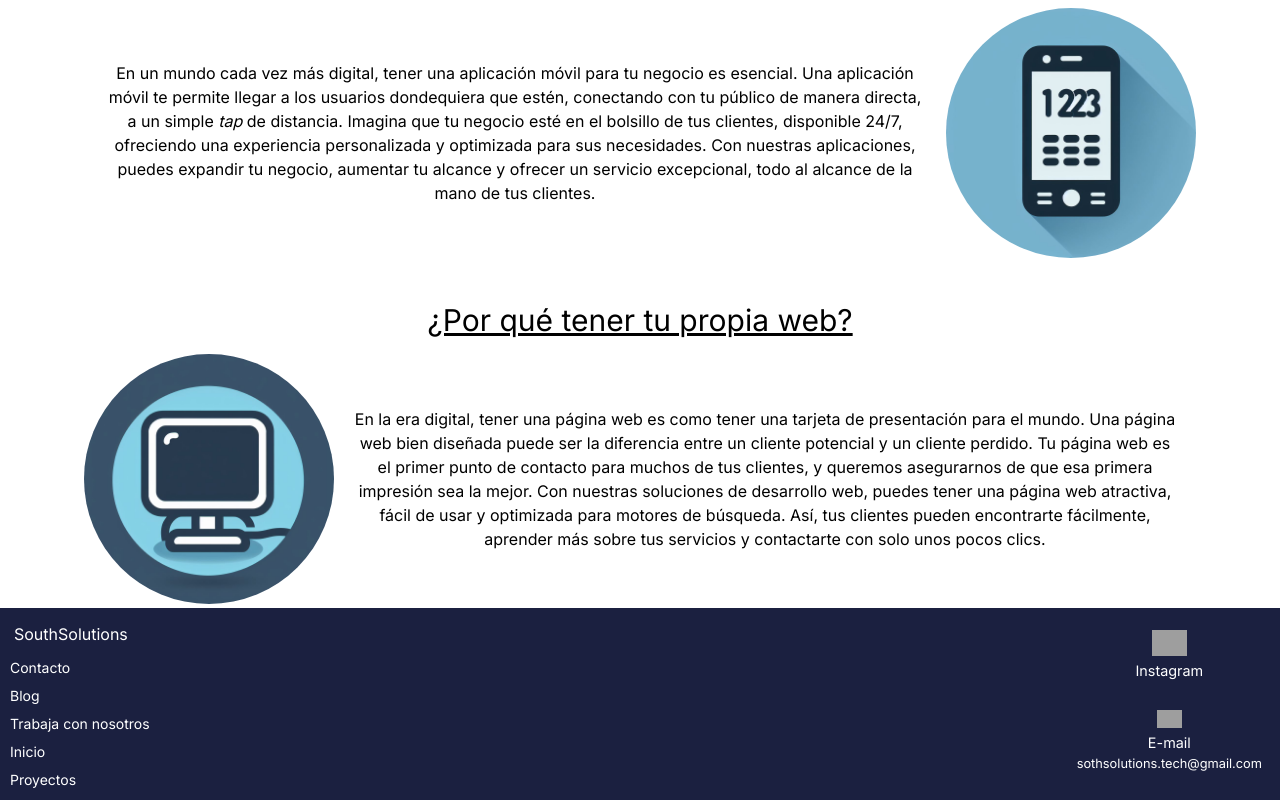
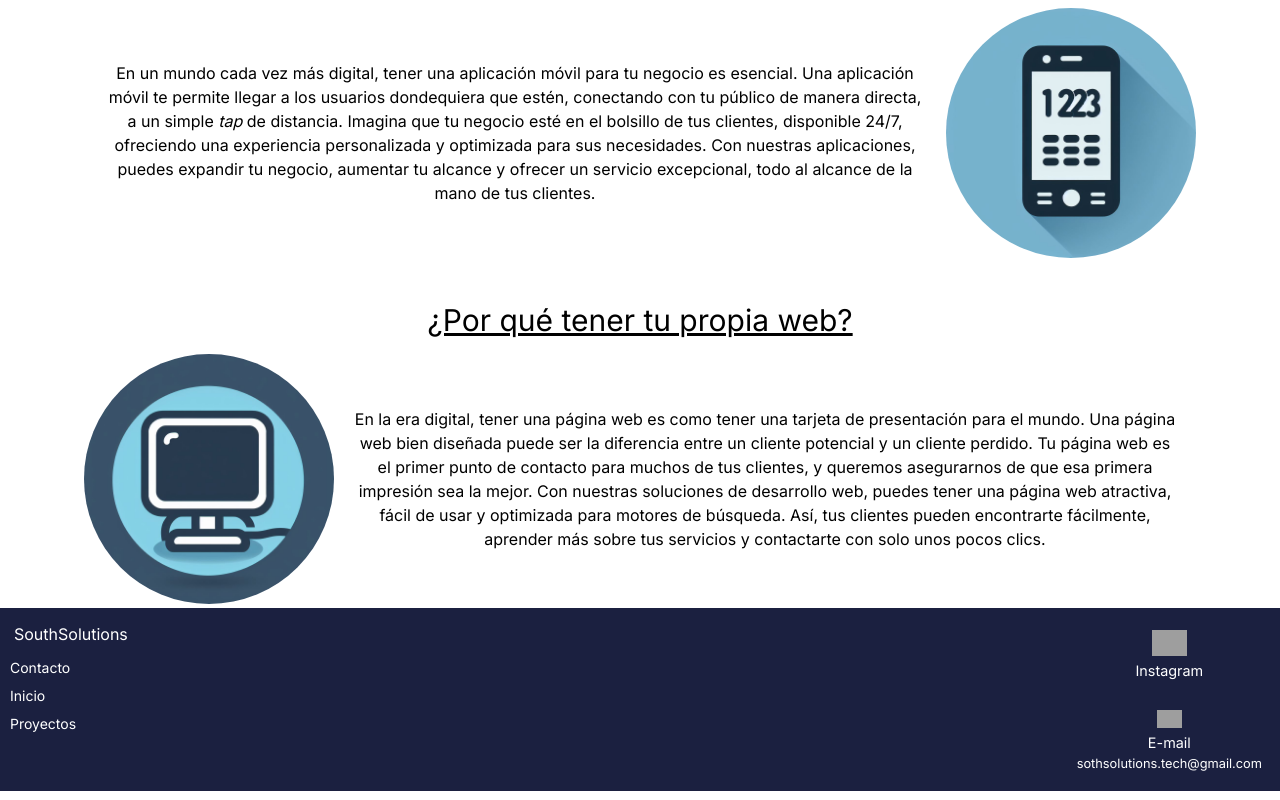
Before and after one commit to SouthSolutions/SouthSolutionsWeb, a Next.js app: page / in a window 1280 px wide. Shown: the part 930-1730 px from the top of the page. Built offline with nearby package versions, Linux system fonts and the light colour scheme; grey boxes are pictures that could not be loaded.

Commit message:
hiden incomplete options

```diff
--- a/app/components/Footer/Footer.tsx
+++ b/app/components/Footer/Footer.tsx
@@ -16,12 +16,12 @@ const Footer = () => {
           <li className="text-[.7rem] md:text-[.75rem] lg:text-sm p-1 lg:p-1 rounded-[3em] hover:rounded-[3em] hover:bg-[#2babae] transition duration-200">
             <Link href="/contact">Contacto</Link>
           </li>
-          <li className="text-[.7rem] md:text-[.75rem] lg:text-sm p-1 lg:p-1 rounded-[3em] hover:rounded-[3em] hover:bg-[#2babae] transition duration-200">
+          {/* <li className="text-[.7rem] md:text-[.75rem] lg:text-sm p-1 lg:p-1 rounded-[3em] hover:rounded-[3em] hover:bg-[#2babae] transition duration-200">
             <a href="#">Blog</a>
           </li>
           <li className="text-[.7rem] md:text-[.75rem] lg:text-sm p-1 lg:p-1 rounded-[3em] hover:rounded-[3em] hover:bg-[#2babae] transition duration-200">
             <a href="#">Trabaja con nosotros</a>
-          </li>
+          </li> */}
           <li className="text-[.7rem] md:text-[.75rem] lg:text-sm p-1 lg:p-1 rounded-[3em] hover:rounded-[3em] hover:bg-[#2babae] transition duration-200">
             <Link href="/"> Inicio </Link>
           </li>
```
